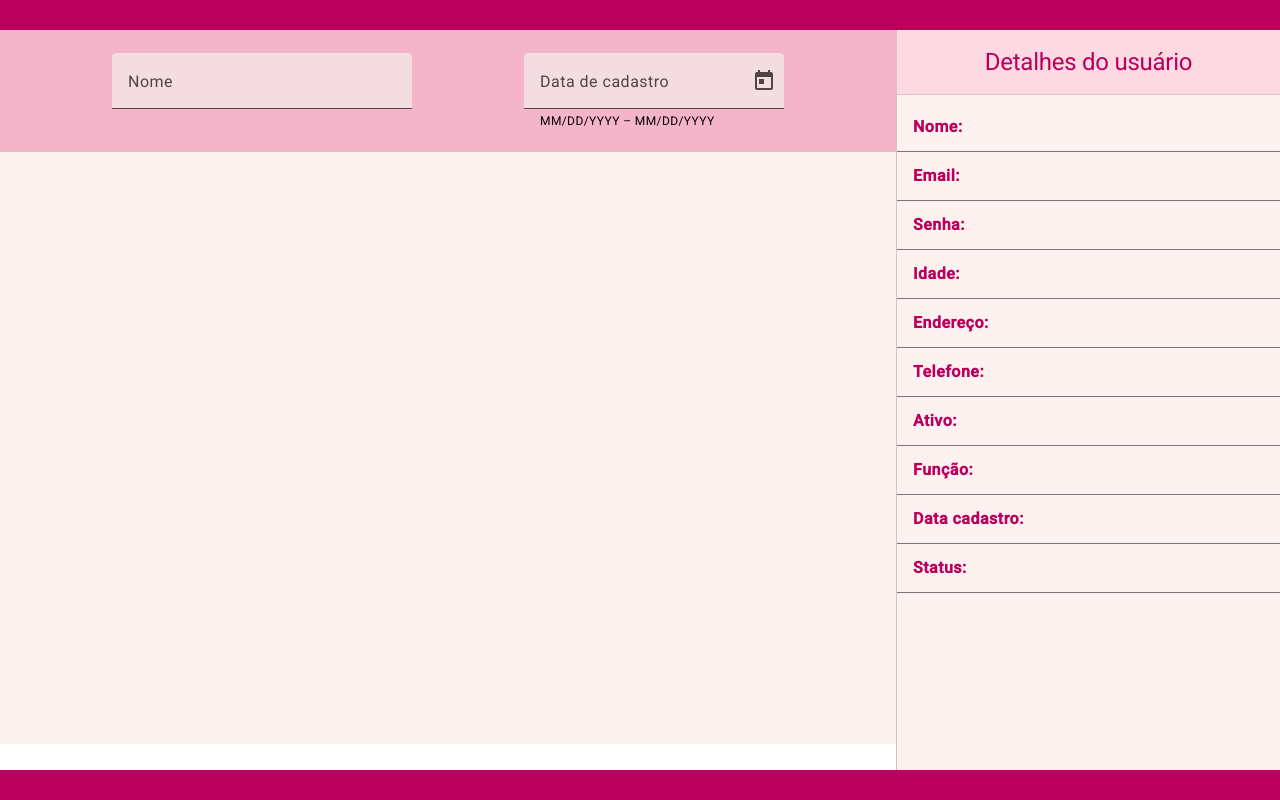
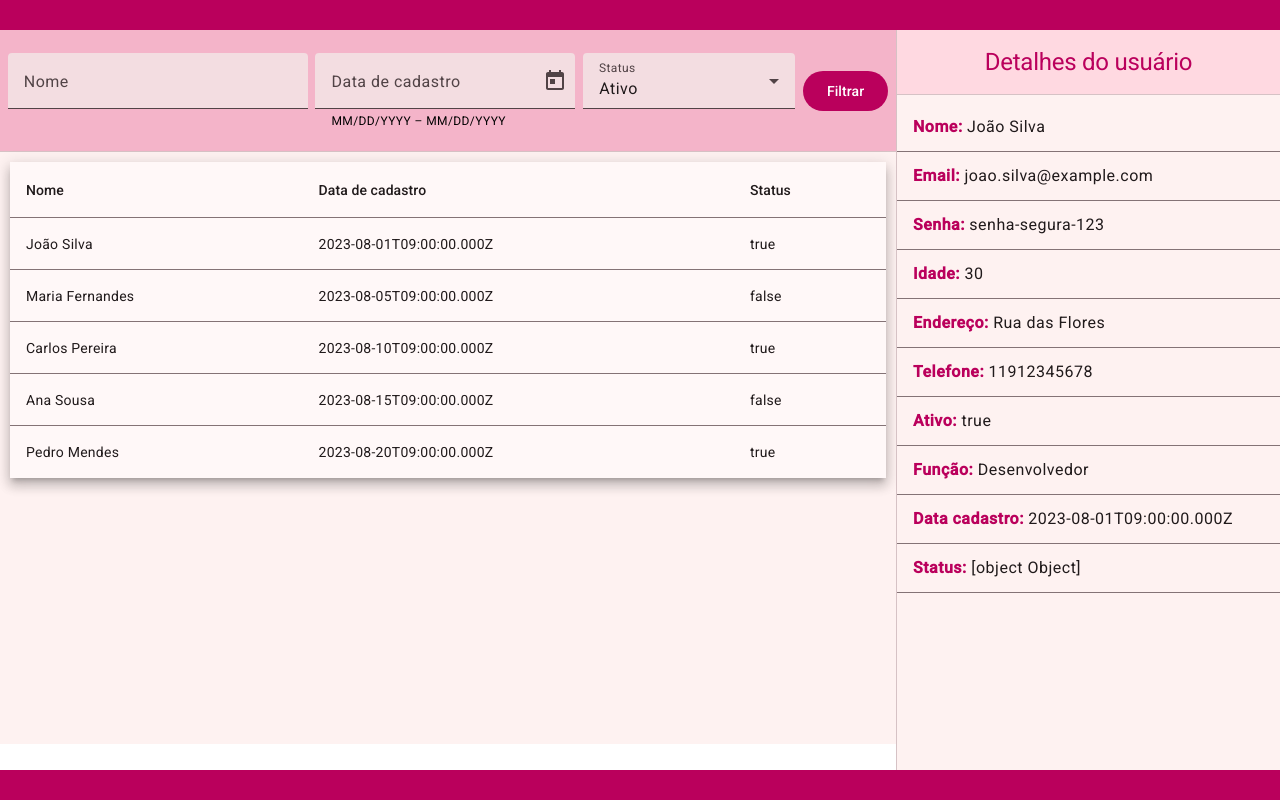
Before and after one commit to Ju-lio/filtros-pessoas, an Angular app: page / in a window 1280 px wide. Built offline with nearby package versions, Linux system fonts and the light colour scheme.

Commit message:
Filtros, lista e detalhes

```diff
--- a/src/app/app.component.html
+++ b/src/app/app.component.html
@@ -5,15 +5,13 @@
   <section>
     <header class="section-header">
       <app-filter></app-filter>
-
     </header>
     <article>
-      <!-- Conteúdo da div esquerda (80% de altura) -->
-
+      <app-user-list></app-user-list>
     </article>
   </section>
   <aside>
-    <app-user-details></app-user-details>
+    <app-user-details [user]="userSelected"></app-user-details>
   </aside>
 </main>
 <footer>
--- a/src/app/app.component.ts
+++ b/src/app/app.component.ts
@@ -1,4 +1,5 @@
 import { Component } from '@angular/core';
+import { UsersList } from './data/users-list';
 
 @Component({
   selector: 'app-root',
@@ -7,4 +8,6 @@ import { Component } from '@angular/core';
 })
 export class AppComponent {
   title = 'filtro-pessoas';
+
+  userSelected = UsersList[0];
 }
--- a/src/app/app.module.ts
+++ b/src/app/app.module.ts
@@ -5,6 +5,7 @@ import { AppRoutingModule } from './app-routing.module';
 import { AppComponent } from './app.component';
 import { ComponentsModule } from './components/components.module';
 import { provideAnimationsAsync } from '@angular/platform-browser/animations/async';
+import { UserListComponent } from './components/user-list/user-list.component';
 
 @NgModule({
   declarations: [
--- a/src/app/components/components.module.ts
+++ b/src/app/components/components.module.ts
@@ -3,21 +3,25 @@ import { CommonModule } from '@angular/common';
 import { AngularMaterialModule } from '../angular-material/angular-material.module';
 import { UserDetailsComponent } from './user-details/user-details.component';
 import { FilterComponent } from './filter/filter.component';
-import { FormsModule } from '@angular/forms';
+import { FormsModule, ReactiveFormsModule } from '@angular/forms';
+import { UserListComponent } from './user-list/user-list.component';
 
 @NgModule({
   declarations: [
     UserDetailsComponent,
     FilterComponent,
+    UserListComponent,
   ],
   imports : [
     CommonModule,
     AngularMaterialModule,
     FormsModule,
+    ReactiveFormsModule,
   ],
   exports: [
     UserDetailsComponent,
     FilterComponent,
+    UserListComponent,
   ],
 })
 export class ComponentsModule { }
--- a/src/app/components/filter/filter.component.html
+++ b/src/app/components/filter/filter.component.html
@@ -15,5 +15,16 @@
       <mat-datepicker-toggle matIconSuffix [for]="picker"></mat-datepicker-toggle>
       <mat-date-range-picker #picker></mat-date-range-picker>
     </mat-form-field>
+
+    <mat-form-field>
+      <mat-label>Status</mat-label>
+      <mat-select value="{{true}}">
+        <mat-option value="{{true}}">Ativo</mat-option>
+        <mat-option value="{{false}}">Inativo</mat-option>
+      </mat-select>
+    </mat-form-field>
+
+    <button mat-flat-button>Filtrar</button>
+
   </form>
 </main>
--- a/src/app/components/filter/filter.component.scss
+++ b/src/app/components/filter/filter.component.scss
@@ -16,3 +16,19 @@ form {
 .input-name {
   width: 300px;
 }
+
+.filter-status {
+  width: 260px;
+  height: 56px;
+  background-color: #F3DDE1;
+  border-radius: 4px 4px 0 0;
+  border-bottom: 1px solid #514346;
+
+  display: flex;
+  justify-content: space-evenly;
+  align-items: center;
+
+  margin-bottom: 20px;
+
+  flex-wrap: wrap;
+}
--- a/src/app/components/user-details/user-details.component.html
+++ b/src/app/components/user-details/user-details.component.html
@@ -2,24 +2,24 @@
   <h1>Detalhes do usuário</h1>
 </header>
 <mat-list>
-  <mat-list-item> <span class="title">Nome:</span> </mat-list-item>
+  <mat-list-item> <span class="title">Nome:</span> {{ user.nome }} </mat-list-item>
   <mat-divider></mat-divider>
-  <mat-list-item> <span class="title">Email:</span> </mat-list-item>
+  <mat-list-item> <span class="title">Email:</span> {{ user.email }} </mat-list-item>
   <mat-divider></mat-divider>
-  <mat-list-item> <span class="title">Senha:</span> </mat-list-item>
+  <mat-list-item> <span class="title">Senha:</span> {{ user.senha }} </mat-list-item>
   <mat-divider></mat-divider>
-  <mat-list-item> <span class="title">Idade:</span> </mat-list-item>
+  <mat-list-item> <span class="title">Idade:</span> {{ user.idade }} </mat-list-item>
   <mat-divider></mat-divider>
-  <mat-list-item> <span class="title">Endereço:</span> </mat-list-item>
+  <mat-list-item> <span class="title">Endereço:</span> {{ user.endereco.rua }} </mat-list-item>
   <mat-divider></mat-divider>
-  <mat-list-item> <span class="title">Telefone:</span> </mat-list-item>
+  <mat-list-item> <span class="title">Telefone:</span> {{ user.telefone }} </mat-list-item>
   <mat-divider></mat-divider>
-  <mat-list-item> <span class="title">Ativo:</span> </mat-list-item>
+  <mat-list-item> <span class="title">Ativo:</span> {{ user.ativo }} </mat-list-item>
   <mat-divider></mat-divider>
-  <mat-list-item> <span class="title">Função:</span> </mat-list-item>
+  <mat-list-item> <span class="title">Função:</span> {{ user.funcao }} </mat-list-item>
   <mat-divider></mat-divider>
-  <mat-list-item> <span class="title">Data cadastro:</span> </mat-list-item>
+  <mat-list-item> <span class="title">Data cadastro:</span> {{ user.dataCadastro }} </mat-list-item>
   <mat-divider></mat-divider>
-  <mat-list-item> <span class="title">Status:</span> </mat-list-item>
+  <mat-list-item> <span class="title">Status:</span> {{ user.status }} </mat-list-item>
   <mat-divider></mat-divider>
 </mat-list>
--- a/src/app/components/user-details/user-details.component.ts
+++ b/src/app/components/user-details/user-details.component.ts
@@ -1,4 +1,5 @@
-import { Component } from '@angular/core';
+import { IUser } from './../../interfaces/user/user.interface';
+import { Component, Input } from '@angular/core';
 
 @Component({
   selector: 'app-user-details',
@@ -6,5 +7,5 @@ import { Component } from '@angular/core';
   styleUrl: './user-details.component.scss'
 })
 export class UserDetailsComponent {
-
+  @Input({ required: true }) user: IUser = {} as IUser;
 }
--- /dev/null
+++ b/src/app/components/user-list/user-list.component.html
@@ -0,0 +1,25 @@
+<main>
+  <table mat-table [dataSource]="dataSource" class="mat-elevation-z8">
+
+    <!-- Position Column -->
+    <ng-container matColumnDef="name">
+      <th mat-header-cell *matHeaderCellDef> Nome </th>
+      <td mat-cell *matCellDef="let user" class="user-list-tem" (click)="onUserSelected(user)"> {{ user.nome }} </td>
+    </ng-container>
+
+    <!-- Name Column -->
+    <ng-container matColumnDef="date">
+      <th mat-header-cell *matHeaderCellDef> Data de cadastro </th>
+      <td mat-cell *matCellDef="let user" class="user-list-tem" (click)="onUserSelected(user)"> {{ user.dataCadastro }} </td>
+    </ng-container>
+
+    <!-- Weight Column -->
+    <ng-container matColumnDef="status">
+      <th mat-header-cell *matHeaderCellDef> Status </th>
+      <td mat-cell *matCellDef="let user" class="user-list-tem" (click)="onUserSelected(user)"> {{ user.ativo }} </td>
+    </ng-container>
+
+    <tr mat-header-row *matHeaderRowDef="displayedColumns"></tr>
+    <tr mat-row *matRowDef="let row; columns: displayedColumns;"></tr>
+  </table>
+</main>
--- /dev/null
+++ b/src/app/components/user-list/user-list.component.scss
@@ -0,0 +1,7 @@
+main {
+  margin: 10px;
+}
+
+.user-list-tem {
+  cursor: pointer;
+}
--- /dev/null
+++ b/src/app/components/user-list/user-list.component.ts
@@ -0,0 +1,20 @@
+import { UsersList } from '../../data/users-list';
+import { IUser } from './../../interfaces/user/user.interface';
+import { Component } from '@angular/core';
+
+const userList: IUser[] = UsersList;
+
+@Component({
+  selector: 'app-user-list',
+  templateUrl: './user-list.component.html',
+  styleUrl: './user-list.component.scss'
+})
+
+export class UserListComponent {
+  displayedColumns: string[] = ['name','date','status'];
+  dataSource = userList;
+
+  public onUserSelected(user: IUser) {
+
+  }
+}
```
Also changed, not shown: src/app/angular-material/angular-material.module.ts (+19 -0 lines), 2 other files (tests, documents, lock files or other folders).
